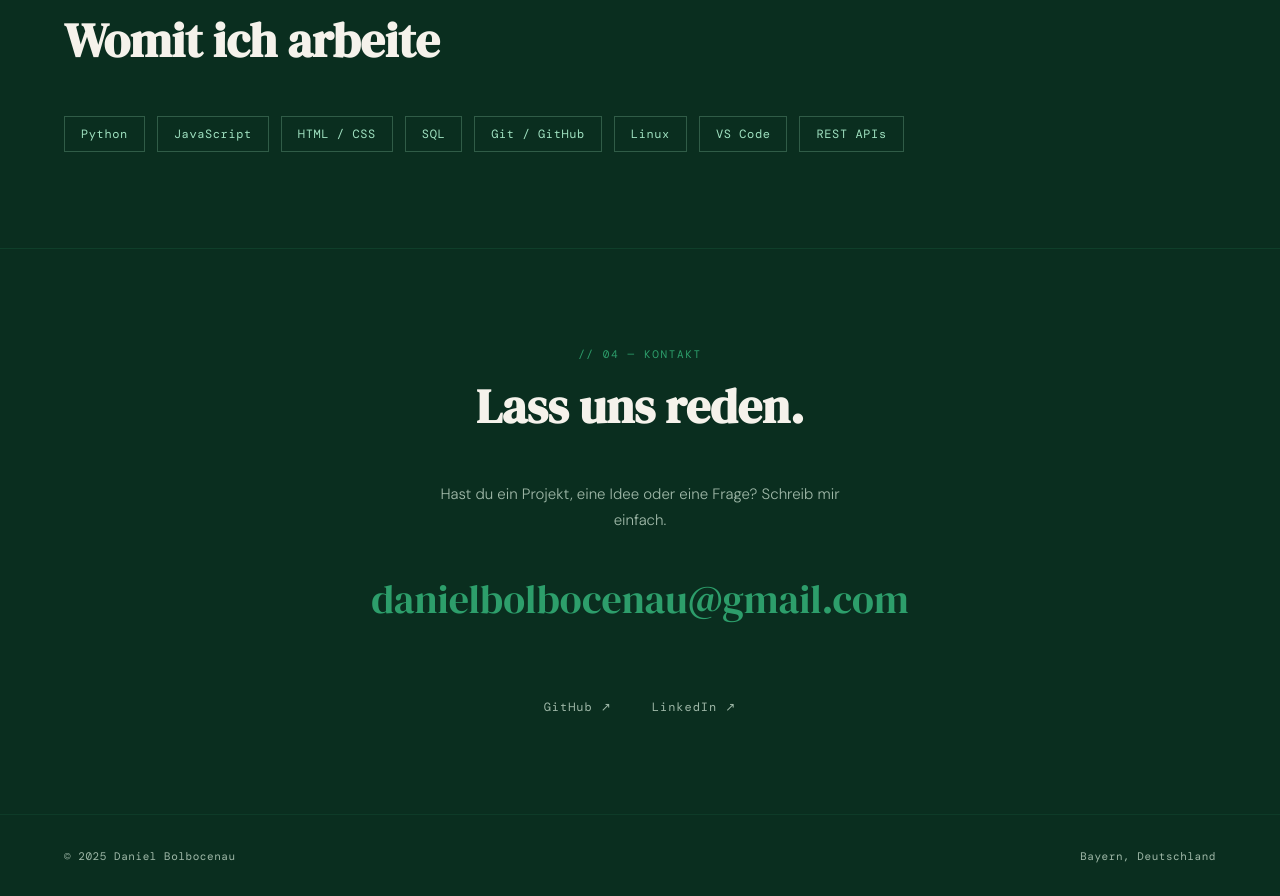
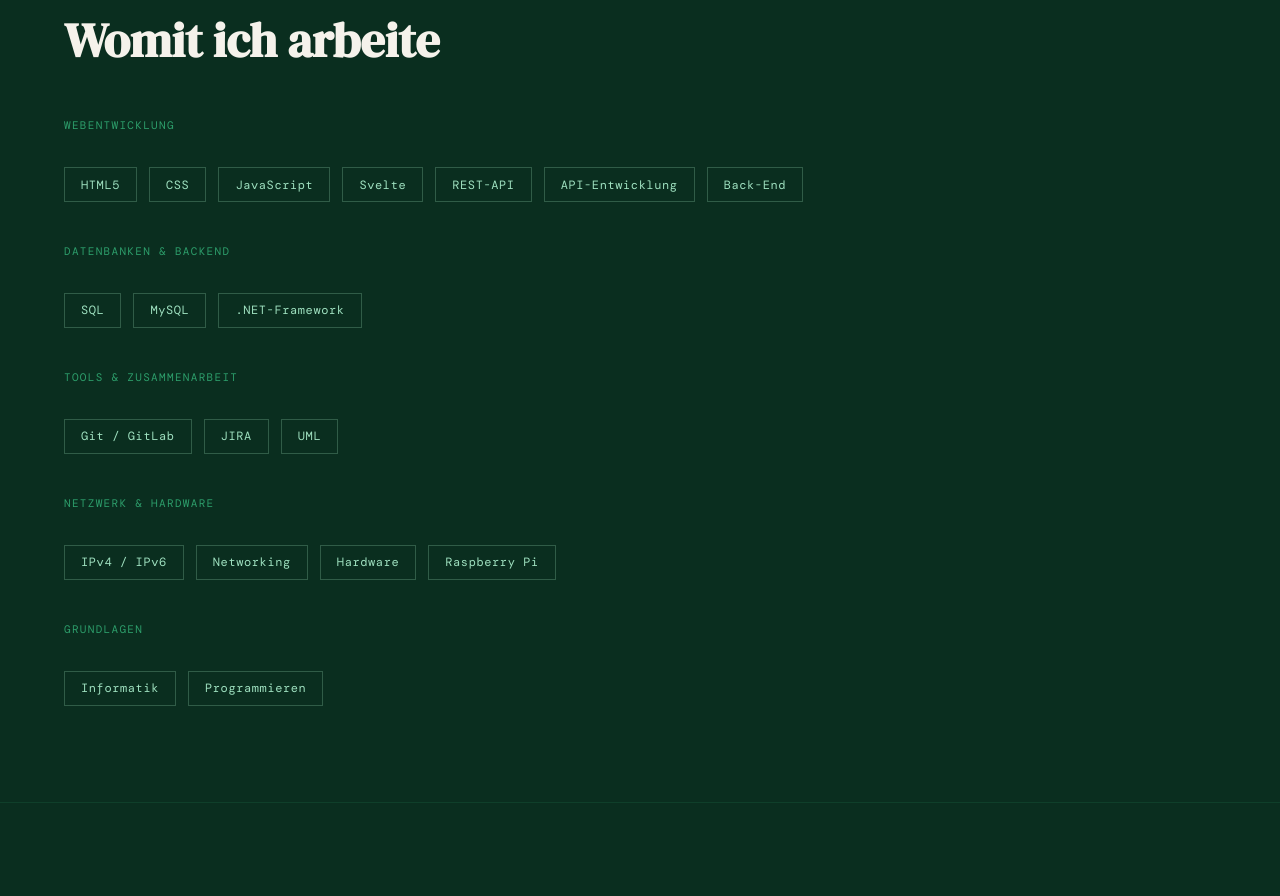
Before and after one commit to daniblb/danielbolbocenau.github.io, a plain HTML site: page index.html in a window 1280 px wide. Shown: the part 2166-3062 px from the top of the page. Drawn offline with nearby package versions, Linux system fonts and the light colour scheme.

Commit message:
Update index.html

```diff
--- a/index.html
+++ b/index.html
@@ -307,6 +307,21 @@
       border-color: var(--green-accent);
     }
 
+    .stack-grid {
+      display: flex;
+      flex-direction: column;
+      gap: 2.5rem;
+    }
+
+    .stack-group-label {
+      font-family: 'DM Mono', monospace;
+      font-size: 11px;
+      color: var(--green-accent);
+      letter-spacing: 0.12em;
+      text-transform: uppercase;
+      margin-bottom: 0.75rem;
+    }
+
     /* CONTACT */
     #kontakt {
       border-top: 0.5px solid rgba(45,158,107,0.15);
@@ -456,15 +471,58 @@
   <section id="stack">
     <p class="section-label">// 03 — Tech Stack</p>
     <h2 class="section-title">Womit ich arbeite</h2>
-    <div class="tags">
-      <span class="tag">Python</span>
-      <span class="tag">JavaScript</span>
-      <span class="tag">HTML / CSS</span>
-      <span class="tag">SQL</span>
-      <span class="tag">Git / GitHub</span>
-      <span class="tag">Linux</span>
-      <span class="tag">VS Code</span>
-      <span class="tag">REST APIs</span>
+
+    <div class="stack-grid">
+
+      <div class="stack-group">
+        <p class="stack-group-label">Webentwicklung</p>
+        <div class="tags">
+          <span class="tag">HTML5</span>
+          <span class="tag">CSS</span>
+          <span class="tag">JavaScript</span>
+          <span class="tag">Svelte</span>
+          <span class="tag">REST-API</span>
+          <span class="tag">API-Entwicklung</span>
+          <span class="tag">Back-End</span>
+        </div>
+      </div>
+
+      <div class="stack-group">
+        <p class="stack-group-label">Datenbanken & Backend</p>
+        <div class="tags">
+          <span class="tag">SQL</span>
+          <span class="tag">MySQL</span>
+          <span class="tag">.NET-Framework</span>
+        </div>
+      </div>
+
+      <div class="stack-group">
+        <p class="stack-group-label">Tools & Zusammenarbeit</p>
+        <div class="tags">
+          <span class="tag">Git / GitLab</span>
+          <span class="tag">JIRA</span>
+          <span class="tag">UML</span>
+        </div>
+      </div>
+
+      <div class="stack-group">
+        <p class="stack-group-label">Netzwerk & Hardware</p>
+        <div class="tags">
+          <span class="tag">IPv4 / IPv6</span>
+          <span class="tag">Networking</span>
+          <span class="tag">Hardware</span>
+          <span class="tag">Raspberry Pi</span>
+        </div>
+      </div>
+
+      <div class="stack-group">
+        <p class="stack-group-label">Grundlagen</p>
+        <div class="tags">
+          <span class="tag">Informatik</span>
+          <span class="tag">Programmieren</span>
+        </div>
+      </div>
+
     </div>
   </section>
 
@@ -474,8 +532,8 @@
     <p style="color: var(--text-muted); font-size: 15px; max-width: 400px; margin: 0 auto;">Hast du ein Projekt, eine Idee oder eine Frage? Schreib mir einfach.</p>
     <a href="mailto:danielbolbocenau@gmail.com" class="contact-email">danielbolbocenau@gmail.com</a>
     <div class="contact-links">
-      <a href="https://github.com/daniblb" target="_blank">GitHub ↗</a>
-      <a href="www.linkedin.com/in/daniel-bolbocenanu" target="_blank">LinkedIn ↗</a>
+      <a href="https://github.com/danielbolbocenau" target="_blank">GitHub ↗</a>
+      <a href="https://linkedin.com/in/danielbolbocenau" target="_blank">LinkedIn ↗</a>
     </div>
   </section>
 
```
